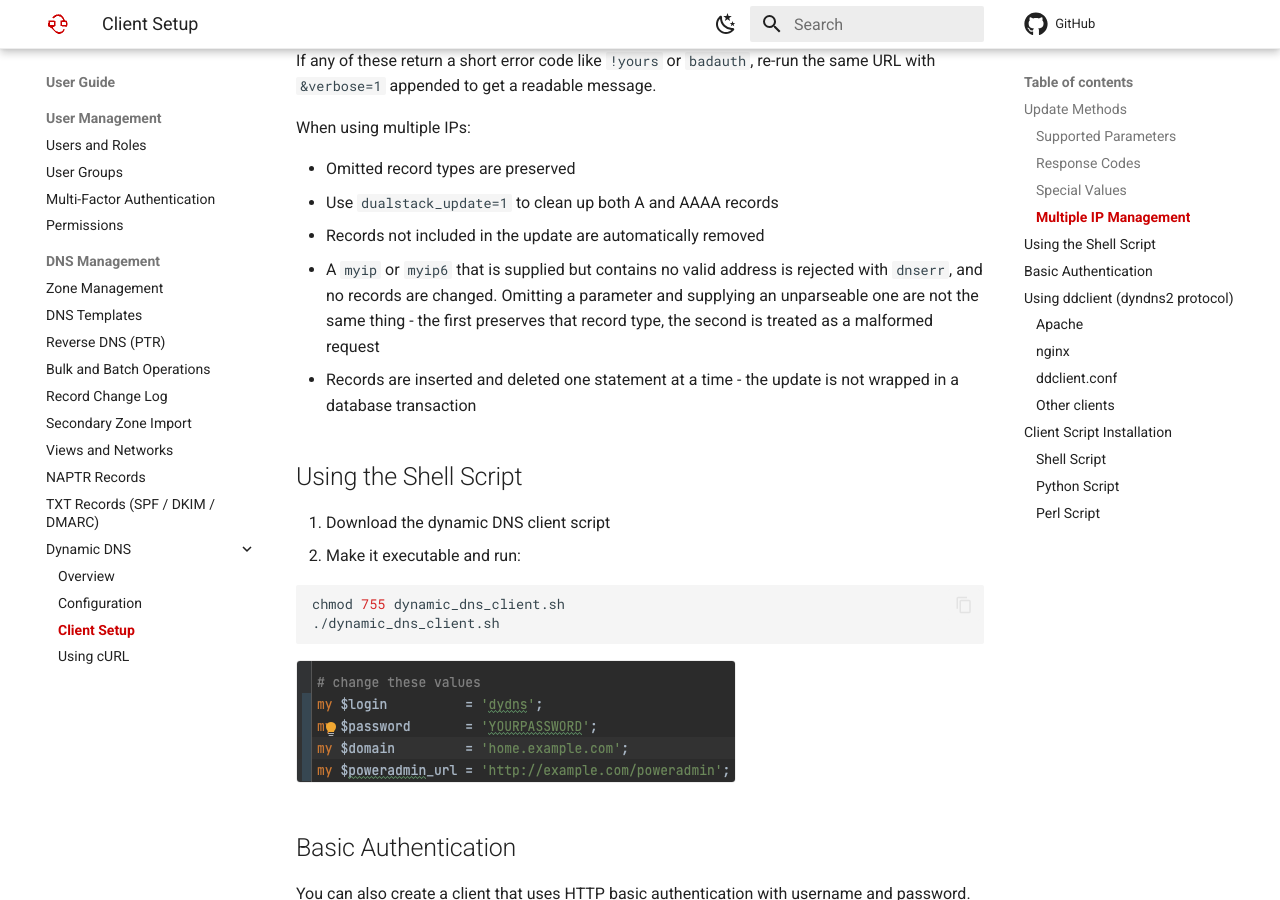
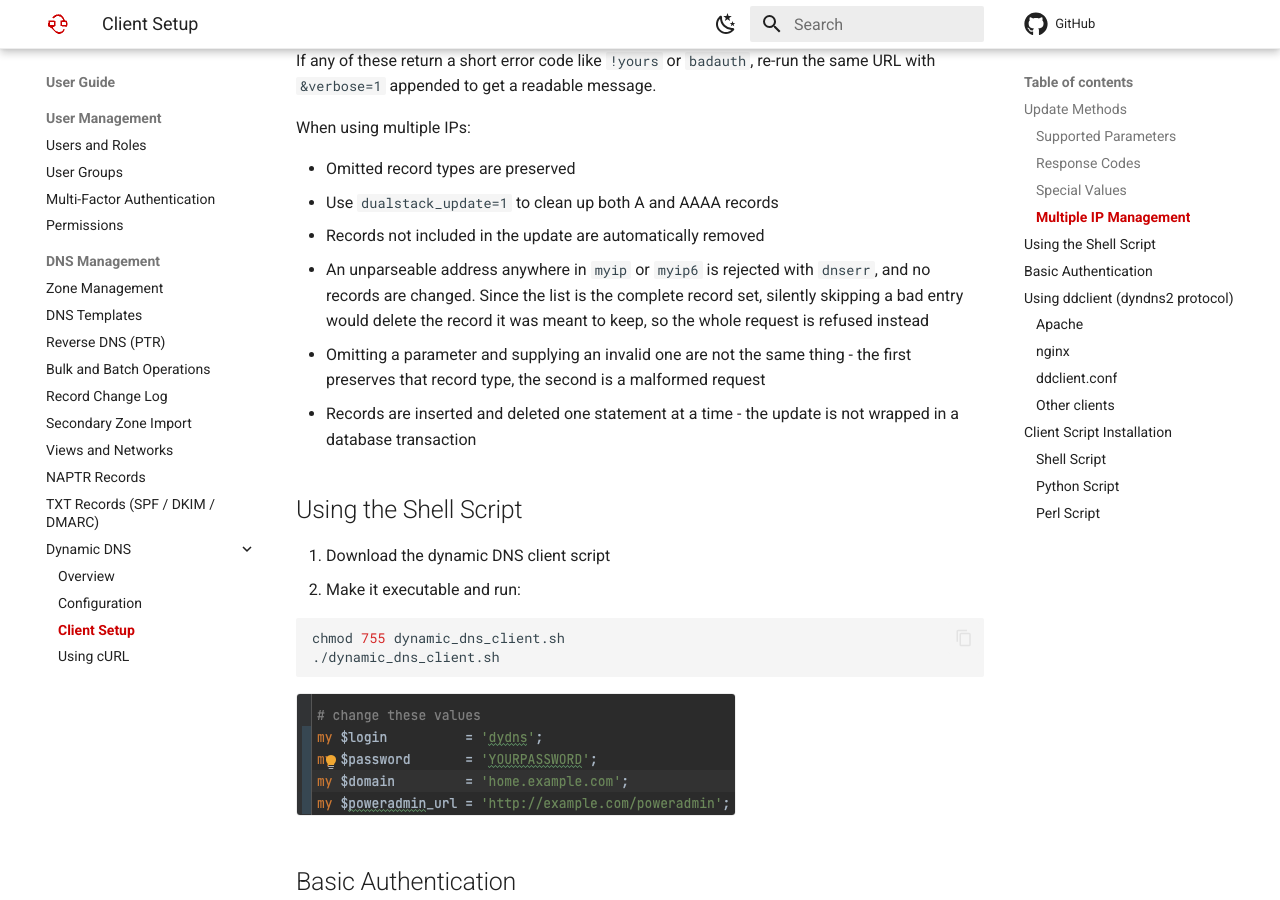
Before and after one commit to poweradmin/poweradmin-docs, an MkDocs documentation site: the page built from docs/user-guide/ddns/client-setup.md, in a window 1280 px wide and 900 px high, scrolled down 2179 px. Built offline with MkDocs 1.6.1 and Material for MkDocs 9.7.7, drawn with Linux system fonts in a browser that asks for light colours; comment, search, counter and statistics services are not loaded.

Commit message:
docs(ddns): note that any invalid address in an update list is refused

```diff
--- a/docs/user-guide/ddns/client-setup.md
+++ b/docs/user-guide/ddns/client-setup.md
@@ -70,7 +70,8 @@ When using multiple IPs:
 * Omitted record types are preserved
 * Use `dualstack_update=1` to clean up both A and AAAA records
 * Records not included in the update are automatically removed
-* A `myip` or `myip6` that is supplied but contains no valid address is rejected with `dnserr`, and no records are changed. Omitting a parameter and supplying an unparseable one are not the same thing - the first preserves that record type, the second is treated as a malformed request
+* An unparseable address anywhere in `myip` or `myip6` is rejected with `dnserr`, and no records are changed. Since the list is the complete record set, silently skipping a bad entry would delete the record it was meant to keep, so the whole request is refused instead
+* Omitting a parameter and supplying an invalid one are not the same thing - the first preserves that record type, the second is a malformed request
 * Records are inserted and deleted one statement at a time - the update is not wrapped in a database transaction
 
 ## Using the Shell Script
```
